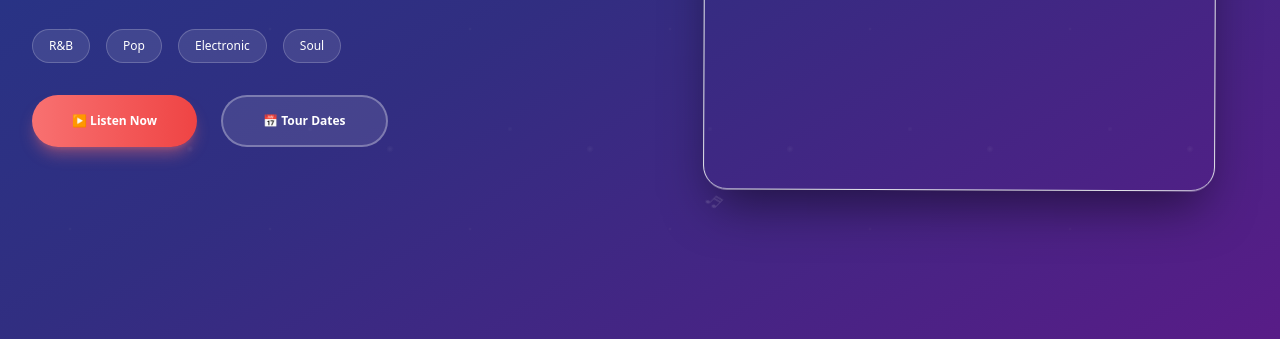
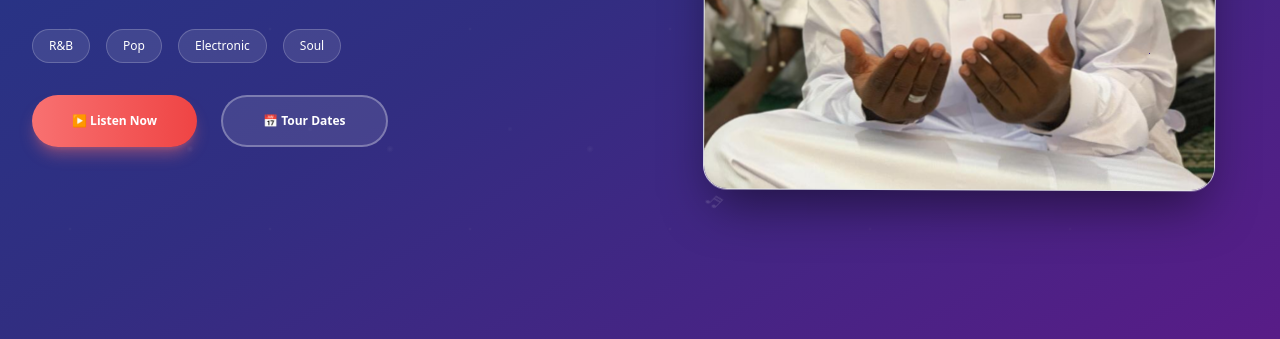
Before and after one commit to i-AmUnited/music-web, a plain HTML site: page index.html in a window 1280 px wide. Shown: the part 461-800 px from the top of the page. Drawn offline with nearby package versions, Linux system fonts and the light colour scheme; the site is published under a folder, as on GitHub Pages, so addresses that start at the root find nothing.

Commit message:
Update index.html

```diff
--- a/index.html
+++ b/index.html
@@ -197,7 +197,7 @@
                 <div class="relative w-full max-w-lg mx-auto">
                     <!-- Artist Image -->
                     <div class="artist-image aspect-square border rounded-3xl relative overflow-hidden shadow-2xl shadow-black/50 animate-float">
-                        <img src="/image_1.jpg" alt="">
+                        <img src="./image_1.jpg" alt="">
                         <!-- Play Icon -->
                         <div class="absolute top-1/2 left-1/2 transform -translate-x-1/2 -translate-y-1/2 w-20 h-20 bg-white/90 rounded-full flex items-center justify-center">
                             <div class="text-3xl text-gray-800">♪</div>
```
